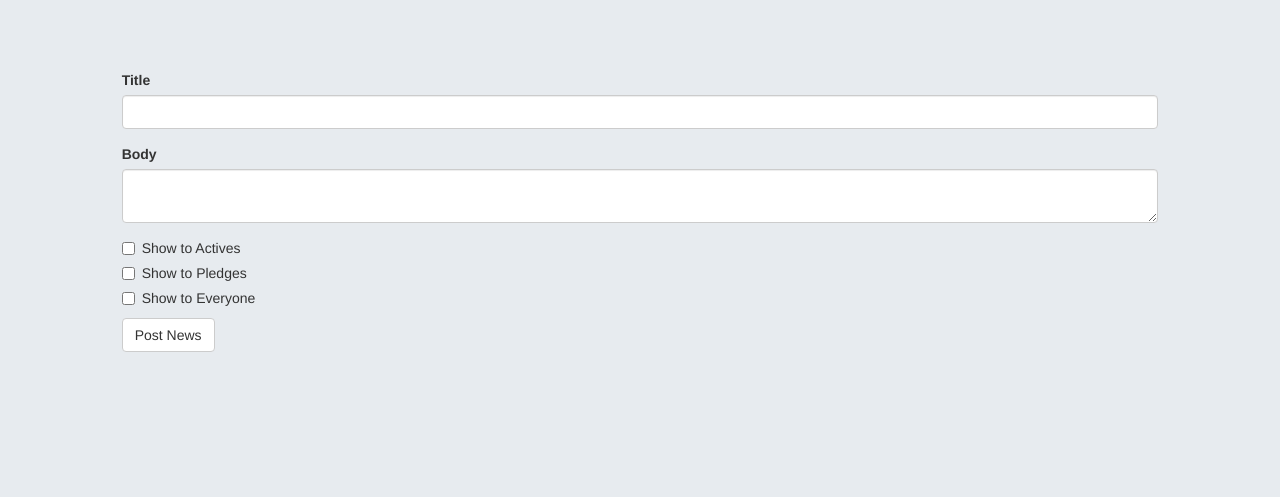
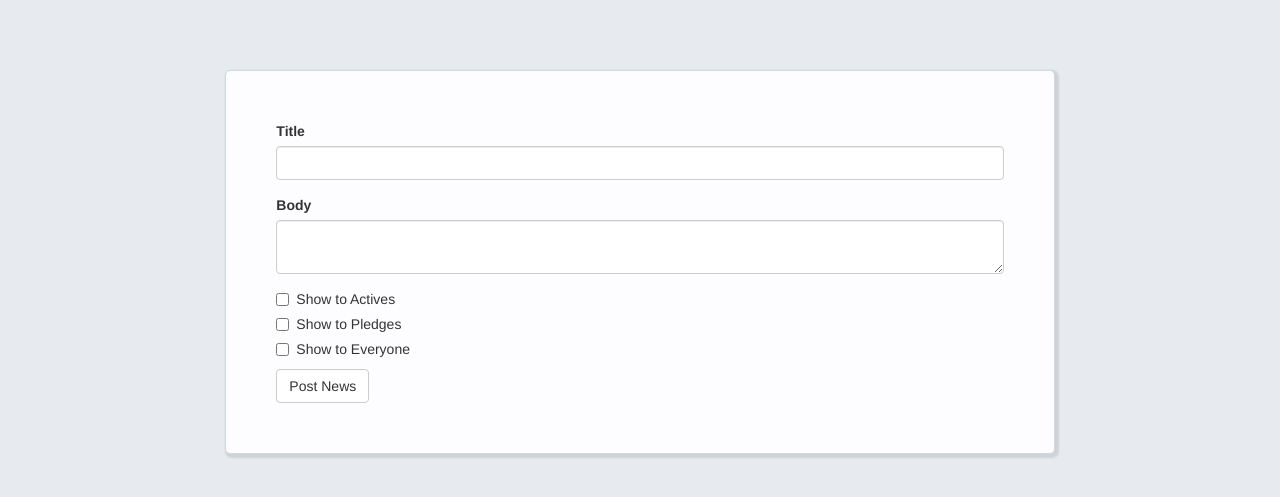
Before and after one commit to aaytsai/calaphio_flask-, a Flask app: template calaphio/core/templates/news/create.html in a window 1280 px wide. Shown: the top 497 px of the page. Run offline with Flask 2, Linux system fonts and the light colour scheme; the template is opened without the code that fills it: values that come from a table or form of the project are taken from there, others are empty; parts of the project's set-up code (start-up, migrations or seed data) failed here and were passed over; some libraries are stand-ins or nearby versions.

Commit message:
form_edit

```diff
--- a/calaphio/core/static/css/style.css
+++ b/calaphio/core/static/css/style.css
@@ -1,11 +1,11 @@
 #splash {
     background: url(http://live.calaphio.com/assets/covers/about.png);
     background-size: cover;
-    height: 250px;
+    height: 200px;
     width: 100%;
     background-position: center center;
-    position: relative;
-    top: -38px;
+    position: fixed;
+    top: 52px;
 }
 
 #splash h1 {
@@ -16,7 +16,7 @@
     color: #F5F5F5;
     text-shadow: 2px 2px black;
     position: relative;
-    top: 70px;
+    top: 30px;
 }
 
 
@@ -182,3 +182,14 @@ body {
     font-size: 18px;
     line-height: 32px;
 }
+
+form {
+    border: 1px solid black;
+    padding: 50px;
+    width: 80%;
+    margin: 0px auto;
+    border: 1px solid #d0d8e0;
+    border-radius: 5px;
+    background-color: #fdfcff;
+    box-shadow: 2px 2px 2px 2px #cfd3d7;
+}
```
